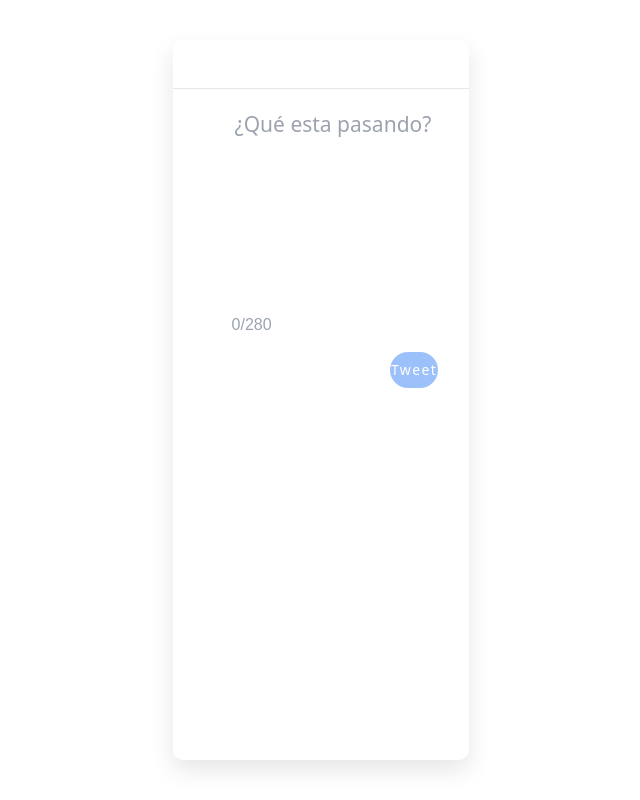
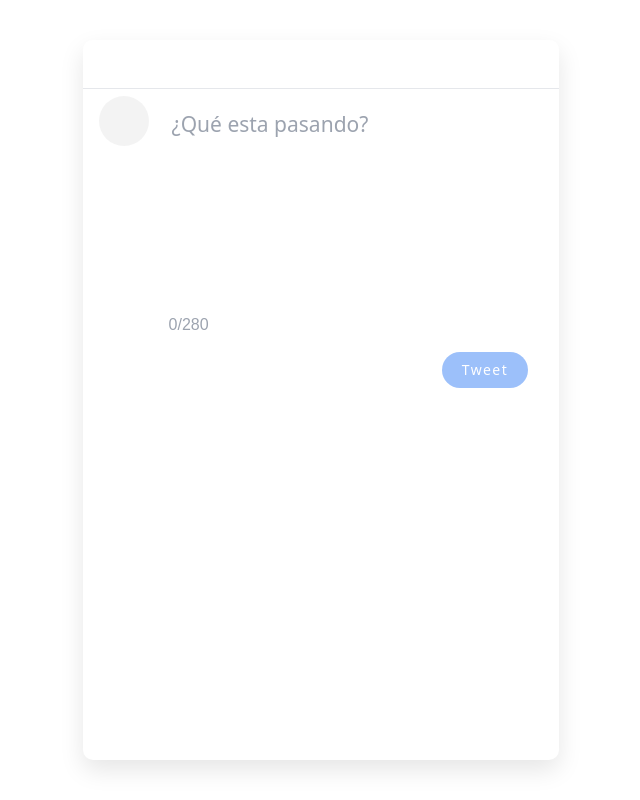
Before and after one commit to jigcolapaolo/twitter-mimic, a Next.js app in the folder twitter-mimic/: page /compose/tweet in a window 1280 px wide. Shown: the whole page, without its empty margins (319-959 px from the left). Built offline with nearby package versions, Linux system fonts and the light colour scheme; no server answers; the database is empty; sample sign-in values are in the browser's storage; a web font is replaced by a local one.

Commit message:
Add avatar skeleton to compose and edit

```diff
--- a/twitter-mimic/src/app/compose/tweet/page.tsx
+++ b/twitter-mimic/src/app/compose/tweet/page.tsx
@@ -16,6 +16,7 @@ import ImgLoadingMsg from "@/ui/components/composeTweet/ImgLoadingMsg/ImgLoading
 import CharacterLimit from "@/ui/components/composeTweet/CharacterLimit/CharacterLimit";
 import useTextChange, { MAX_CHARS, TEXT_STATES } from "../../../../hooks/useTextChange";
 import ReturnButton from "@/ui/components/ReturnButton";
+import { AvatarSkeleton } from "@/ui/components/skeletons/AvatarSkeleton";
 
 
 
@@ -61,7 +62,8 @@ export default function ComposeTweet() {
       </ReturnButton>
       <section className={styles.section}>
         <figure className={styles.avatarSection}>
-          {user && <Avatar src={user.avatar} alt={user.displayName} />}
+          {user && user.avatar ? <Avatar src={user.avatar} alt={user.displayName} /> :
+            <AvatarSkeleton />}
         </figure>
         <form className={styles.form} onSubmit={handleSubmit}>
           <textarea
--- a/twitter-mimic/src/app/status/edit/[Id]/page.tsx
+++ b/twitter-mimic/src/app/status/edit/[Id]/page.tsx
@@ -21,6 +21,7 @@ import useTextChange, {
   MAX_CHARS,
   TEXT_STATES,
 } from "../../../../../hooks/useTextChange";
+import { AvatarSkeleton } from "@/ui/components/skeletons/AvatarSkeleton";
 
 export default function EditTweetPage({ params }: { params: { Id: string } }) {
   const { Id } = params;
@@ -101,7 +102,8 @@ export default function EditTweetPage({ params }: { params: { Id: string } }) {
       </ReturnButton>
       <section className={styles.section}>
         <figure className={styles.avatarSection}>
-          {user && <Avatar src={user.avatar} alt={user.displayName} />}
+          {user && user.avatar ? <Avatar src={user.avatar} alt={user.displayName} /> :
+           <AvatarSkeleton />}
         </figure>
         <form className={styles.form} onSubmit={handleSubmit}>
           <textarea
--- a/twitter-mimic/src/ui/components/Tweet.tsx
+++ b/twitter-mimic/src/ui/components/Tweet.tsx
@@ -43,7 +43,7 @@ export default function TweetClient({
   return (
     <section ref={sectionRef} style={{ overflowY: "auto", width: "100%", height: "100%" }}>
       {loading && !timeline.length ? (
-        <div className="flex justify-center items-center h-full">
+        <div className={"flex justify-center items-center h-full"}>
           <SyncLoader color="#3498db" loading={loading} />
         </div>
       ) : (
--- /dev/null
+++ b/twitter-mimic/src/ui/components/skeletons/AvatarSkeleton.tsx
@@ -0,0 +1,18 @@
+import React from 'react'
+import ContentLoader from 'react-content-loader'
+
+export function AvatarSkeleton () {
+    return (
+        <ContentLoader
+          speed={2}
+          width={180}
+          height={80}
+          viewBox="0 0 180 80"
+          backgroundColor="#f3f3f3"
+          foregroundColor="#ecebeb"
+        >
+          <circle cx="90" cy="25" r="25" />
+          <circle cx="105" cy="30" r="4" />
+        </ContentLoader>
+      )
+}
```
